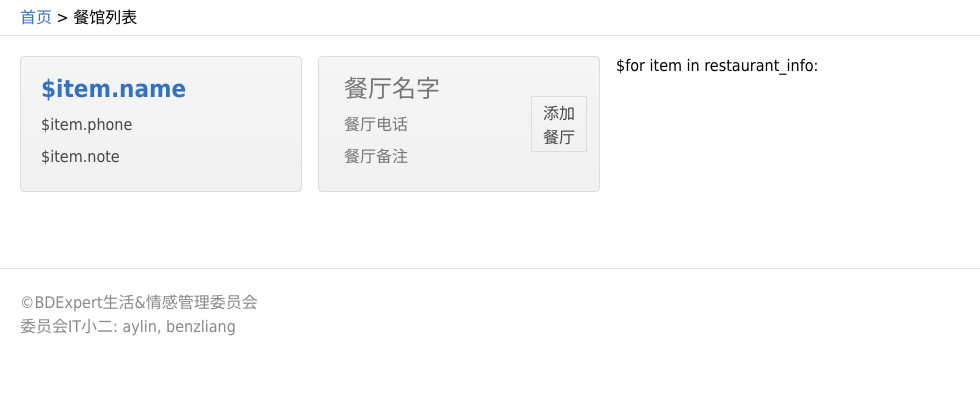
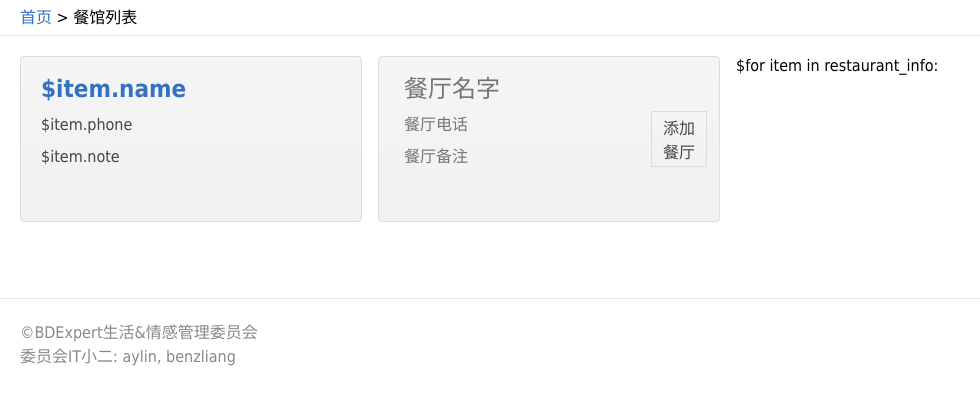
Before and after one commit to tingee/virgo, a Python web app: template templates/personal_page_v1.html in a window 1280 px wide. Shown: the part 91-496 px from the top of the page, without its empty margins (0-980 px from the left). Run offline with Jinja, Linux system fonts and the light colour scheme; the template is opened without the code that fills it, so the values that code supplies are empty.

Commit message:
css 微调

```diff
--- a/static/css/dinner.css
+++ b/static/css/dinner.css
@@ -83,12 +83,20 @@ a:hover {
     text-align: center;
 }
 
+.logo a {
+    color: #1b3eda;
+}
+
 .logo span {
     font-size: 12px;
     line-height: 12px;
     font-weight: normal;
     color: #888;
     display: block;
+}
+
+.logo a:hover {
+    text-decoration: none;
 }
 
 .logo, .personal, .balance, .buttons {
@@ -134,13 +142,14 @@ a:hover {
     float: left;
     padding: 12px 20px;
     border-radius: 4px;
-    min-width: 240px;
-    min-height: 110px;
+    min-width: 300px;
+    min-height: 140px;
     display: block;
 }
 
 .restaurant h3, .restaurant p {
-    white-space: nowrap;
+    /*white-space: nowrap;*/
+    word-break: break-all;
 }
 
 .restaurant h3 {
```
